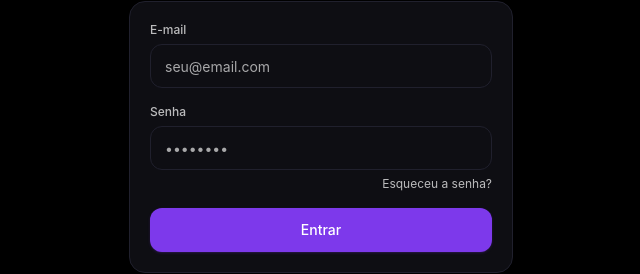
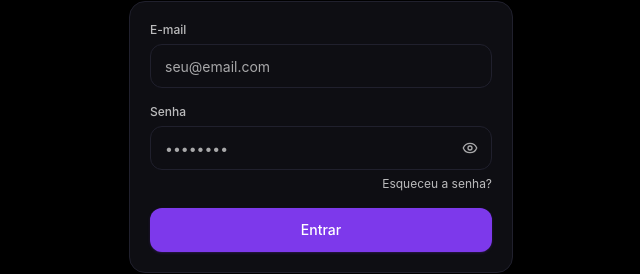
Before and after one commit to arthurmnz/front_finance, a React (Vite) app: page /login in a window 1280 px wide. Shown: the part 315-589 px from the top of the page, without its empty margins (319-959 px from the left). Built offline with nearby package versions, Linux system fonts and the light colour scheme; no server answers.

Commit message:
show password button

```diff
--- /dev/null
+++ b/src/components/ui/PasswordInput.tsx
@@ -0,0 +1,79 @@
+import {
+  forwardRef,
+  useImperativeHandle,
+  useRef,
+  useState,
+  type InputHTMLAttributes,
+  type MouseEvent,
+} from 'react'
+import clsx from 'clsx'
+import { Eye, EyeOff } from 'lucide-react'
+import { inputCls } from './Input'
+
+export interface PasswordInputProps extends Omit<InputHTMLAttributes<HTMLInputElement>, 'type'> {
+  className?: string
+}
+
+export const PasswordInput = forwardRef<HTMLInputElement, PasswordInputProps>(
+  ({ className, disabled, ...props }, ref) => {
+    const [visible, setVisible] = useState(false)
+    const inputRef = useRef<HTMLInputElement>(null)
+
+    useImperativeHandle(ref, () => inputRef.current as HTMLInputElement)
+
+    const handleToggle = (e: MouseEvent<HTMLButtonElement>) => {
+      e.preventDefault()
+      if (disabled) return
+
+      const input = inputRef.current
+      const start = input?.selectionStart ?? null
+      const end = input?.selectionEnd ?? null
+
+      setVisible((prev) => !prev)
+
+      requestAnimationFrame(() => {
+        if (input) {
+          input.focus()
+          if (start !== null && end !== null && typeof input.setSelectionRange === 'function') {
+            try {
+              input.setSelectionRange(start, end)
+            } catch {
+              // noop
+            }
+          }
+        }
+      })
+    }
+
+    return (
+      <div className="relative w-full">
+        <input
+          ref={inputRef}
+          type={visible ? 'text' : 'password'}
+          disabled={disabled}
+          className={clsx(inputCls, 'pr-11', className)}
+          {...props}
+        />
+        <button
+          type="button"
+          tabIndex={0}
+          disabled={disabled}
+          onClick={handleToggle}
+          aria-label={visible ? 'Ocultar senha' : 'Mostrar senha'}
+          aria-pressed={visible}
+          className={clsx(
+            'absolute right-1.5 top-1/2 -translate-y-1/2 grid size-8 place-items-center rounded-lg text-text-dim transition select-none cursor-pointer',
+            'hover:bg-surface-2 hover:text-white',
+            visible && 'text-lime hover:text-lime-hover',
+            'focus-visible:ring-2 focus-visible:ring-lime focus-visible:ring-offset-1 focus-visible:ring-offset-black outline-none',
+            disabled && 'opacity-40 cursor-not-allowed pointer-events-none',
+          )}
+        >
+          {visible ? <EyeOff className="size-4" /> : <Eye className="size-4" />}
+        </button>
+      </div>
+    )
+  },
+)
+
+PasswordInput.displayName = 'PasswordInput'
--- a/src/components/ui/index.ts
+++ b/src/components/ui/index.ts
@@ -1,5 +1,6 @@
 export * from './Button'
 export * from './Input'
+export * from './PasswordInput'
 export * from './MoneyInput'
 export * from './NumberInput'
 export * from './Textarea'
--- a/src/pages/Login.tsx
+++ b/src/pages/Login.tsx
@@ -6,7 +6,7 @@ import { zodResolver } from '@hookform/resolvers/zod'
 import { Landmark } from 'lucide-react'
 import { useAuth } from '@/lib/auth'
 import { errorMessage } from '@/lib/api'
-import { Button, Card, Field, Input } from '@/components/ui'
+import { Button, Card, Field, Input, PasswordInput } from '@/components/ui'
 
 const schema = z.object({
   email: z.string().email('E-mail inválido'),
@@ -53,8 +53,7 @@ export default function Login() {
 
             <div>
               <Field label="Senha" error={errors.password?.message}>
-                <Input
-                  type="password"
+                <PasswordInput
                   autoComplete="current-password"
                   placeholder="••••••••"
                   {...register('password')}
--- a/src/pages/Register.tsx
+++ b/src/pages/Register.tsx
@@ -7,7 +7,7 @@ import { Landmark } from 'lucide-react'
 import { toast } from 'sonner'
 import { api, errorMessage } from '@/lib/api'
 import { useAuth } from '@/lib/auth'
-import { Button, Card, Field, Input } from '@/components/ui'
+import { Button, Card, Field, Input, PasswordInput } from '@/components/ui'
 
 const schema = z.object({
   firstName: z.string().min(1, 'Informe o nome'),
@@ -68,8 +68,7 @@ export default function Register() {
             </Field>
 
             <Field label="Senha" error={errors.password?.message}>
-              <Input
-                type="password"
+              <PasswordInput
                 autoComplete="new-password"
                 placeholder="••••••••"
                 {...register('password')}
--- a/src/pages/ResetPassword.tsx
+++ b/src/pages/ResetPassword.tsx
@@ -6,7 +6,7 @@ import { zodResolver } from '@hookform/resolvers/zod'
 import { CheckCircle, KeyRound, ShieldAlert } from 'lucide-react'
 import { toast } from 'sonner'
 import { api, errorMessage } from '@/lib/api'
-import { Button, Card, Field, Input } from '@/components/ui'
+import { Button, Card, Field, PasswordInput } from '@/components/ui'
 
 const schema = z
   .object({
@@ -111,8 +111,7 @@ export default function ResetPassword() {
               error={errors.newPassword?.message}
               hint="Mín. 8 caracteres, maiúscula, minúscula, número e símbolo"
             >
-              <Input
-                type="password"
+              <PasswordInput
                 autoComplete="new-password"
                 placeholder="••••••••"
                 {...register('newPassword')}
@@ -120,8 +119,7 @@ export default function ResetPassword() {
             </Field>
 
             <Field label="Confirmar nova senha" error={errors.confirmPassword?.message}>
-              <Input
-                type="password"
+              <PasswordInput
                 autoComplete="new-password"
                 placeholder="••••••••"
                 {...register('confirmPassword')}
```
